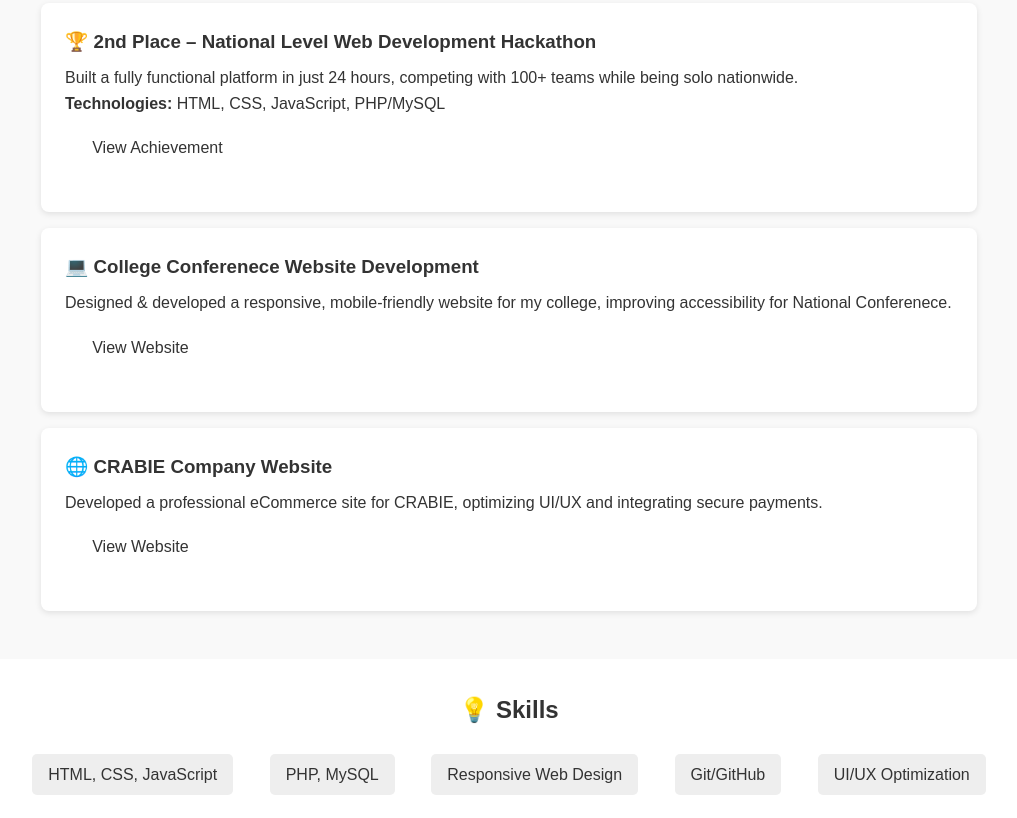
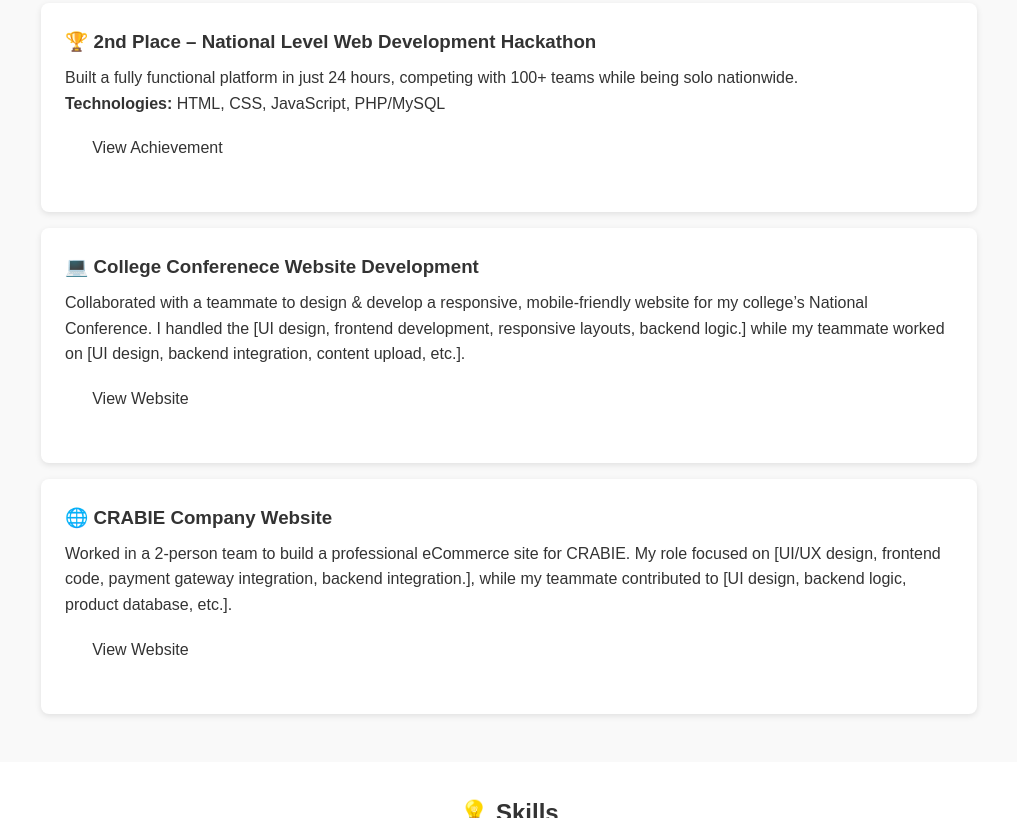
Before and after one commit to darshan1597/Portfolio, a plain HTML site: page index.html in a window 1280 px wide. Shown: the part 460-1278 px from the top of the page, without its empty margins (131-1148 px from the left). Drawn offline with Linux system fonts and the light colour scheme.

Commit message:
third commit

```diff
--- a/index.html
+++ b/index.html
@@ -39,13 +39,13 @@
 
         <div class="project-card">
             <h3>💻 College Conferenece Website Development</h3>
-            <p>Designed & developed a responsive, mobile-friendly website for my college, improving accessibility for National Conferenece.</p>
+            <p>Collaborated with a teammate to design & develop a responsive, mobile-friendly website for my college’s National Conference. I handled the [UI design, frontend development, responsive layouts, backend logic.] while my teammate worked on [UI design, backend integration, content upload, etc.].</p>
             <a href="https://bmsce.ac.in/news2025/" class="btn" target="_blank">View Website</a>
         </div>
 
         <div class="project-card">
             <h3>🌐 CRABIE Company Website</h3>
-            <p>Developed a professional eCommerce site for CRABIE, optimizing UI/UX and integrating secure payments.</p>
+            <p>Worked in a 2-person team to build a professional eCommerce site for CRABIE. My role focused on [UI/UX design, frontend code, payment gateway integration, backend integration.], while my teammate contributed to [UI design, backend logic, product database, etc.].</p>
             <a href="https://crabie.in/" class="btn" target="_blank">View Website</a>
         </div>
     </section>
```
